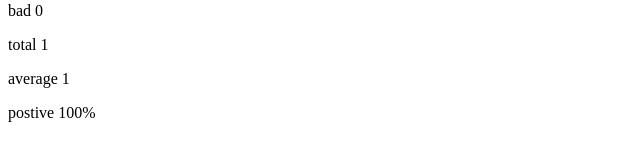
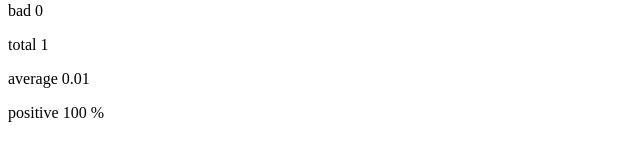
Before and after one commit to ByronCalvete/full-stack-open, a React (Vite) app in the folder part1/unicafe/: page / in a window 1280 px wide. Both pictures are taken after a click on the button "good". Shown: the part 247-408 px from the top of the page, without its empty margins (0-640 px from the left). Built offline with nearby package versions, Linux system fonts and the light colour scheme.

Commit message:
add: exercise 1.10: unicafe step5

```diff
--- a/part1/unicafe/src/App.jsx
+++ b/part1/unicafe/src/App.jsx
@@ -6,16 +6,22 @@
   )
 }
 
+const StatisticLine = ({ text, value, units = '' }) => {
+  return (
+    <p>{text} {value} {units}</p>
+  )
+}
+
 const Statistics = ({ good, neutral, bad, total }) => {
   return (
     <>
       <h1>Statistics</h1>
-      <p>good {good}</p>
-      <p>neutral {neutral}</p>
-      <p>bad {bad}</p>
-      <p>total {total}</p>
-      <p>average {total && (good - bad)/total}</p>
-      <p>postive {total && (good/total)*100}%</p>
+      <StatisticLine text='good' value={good}/>
+      <StatisticLine text='neutral' value={neutral}/>
+      <StatisticLine text='bad' value={bad}/>
+      <StatisticLine text='total' value={total}/>
+      <StatisticLine text='average' value={total && (good - bad)/100}/>
+      <StatisticLine text='positive' value={total && (good/total)*100} units='%'/>
     </>
   )
 }
```
